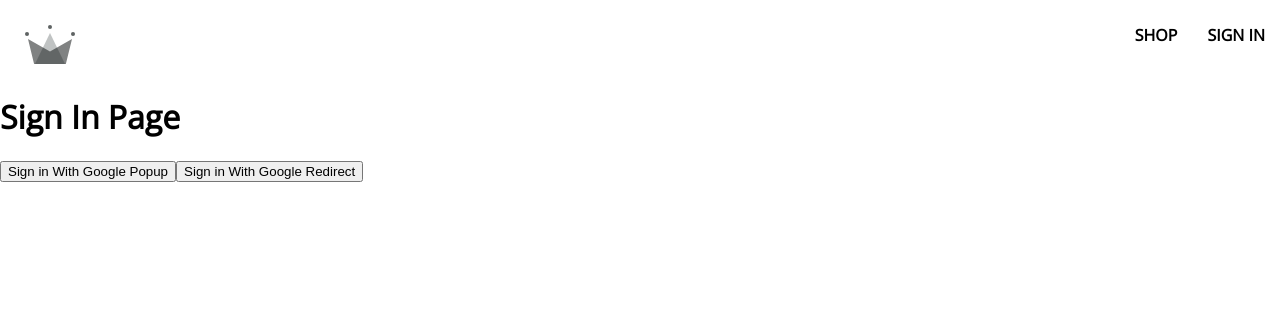
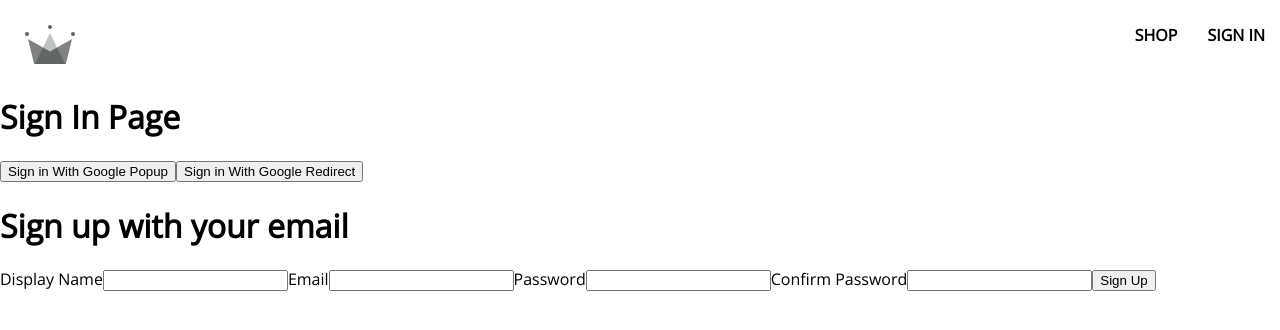
Before and after one commit to brucetangdesign/crown-clothing, a React (Create React App) app: page /sign-in in a window 1280 px wide. Shown: the top 330 px of the page. Built offline with nearby package versions, Linux system fonts and the light colour scheme.

Commit message:
Sign up form setup

```diff
--- /dev/null
+++ b/src/components/sign-up-form/sign-up-form.component.jsx
@@ -0,0 +1,39 @@
+import { useState } from "react";
+
+const defaultFormFields = {
+  displayName: '',
+  email: '',
+  password: '',
+  confirmPassword: ''
+}
+
+const SignUpForm = () => {
+  const [formFields, setFormFields] = useState(defaultFormFields);
+  const { displayName, email, password, confirmPassword } = formFields;
+
+  console.log(formFields);
+
+  const handleChange = (event) => {
+    const { name, value } = event.target;
+     setFormFields({...formFields, [name]: value});
+  }
+
+  return (
+    <div>
+      <h1>Sign up with your email</h1>
+      <form>
+        <label>Display Name</label>
+        <input type='text' required onChange={handleChange} name='displayName' value={displayName} />
+        <label>Email</label>
+        <input type='email' required onChange={handleChange} name='email' value={email} />
+        <label>Password</label>
+        <input type='password' required onChange={handleChange} name='password' value={password} />
+        <label>Confirm Password</label>
+        <input type='password' required onChange={handleChange} name='confirmPassword' value={confirmPassword} />
+        <button type='submit'>Sign Up</button>
+      </form>
+    </div>
+  );
+}
+
+export default SignUpForm;
--- a/src/routes/sign-in/sign-in.component.jsx
+++ b/src/routes/sign-in/sign-in.component.jsx
@@ -6,7 +6,9 @@
   signInWithGooglePopup,
   createUserDocumentFromAuth,
   signInWithGoogleRedirect
-} from '../../utils/firebase/firebase.utils'
+} from '../../utils/firebase/firebase.utils';
+
+import SignUpForm from "../../components/sign-up-form/sign-up-form.component";
 
 const SignIn = () => {
   useEffect(() => {
@@ -39,6 +41,7 @@
       <button onClick={signInWithGoogleRedirect}>
         Sign in With Google Redirect
       </button>
+      <SignUpForm />
     </div>
   );
 }
```
